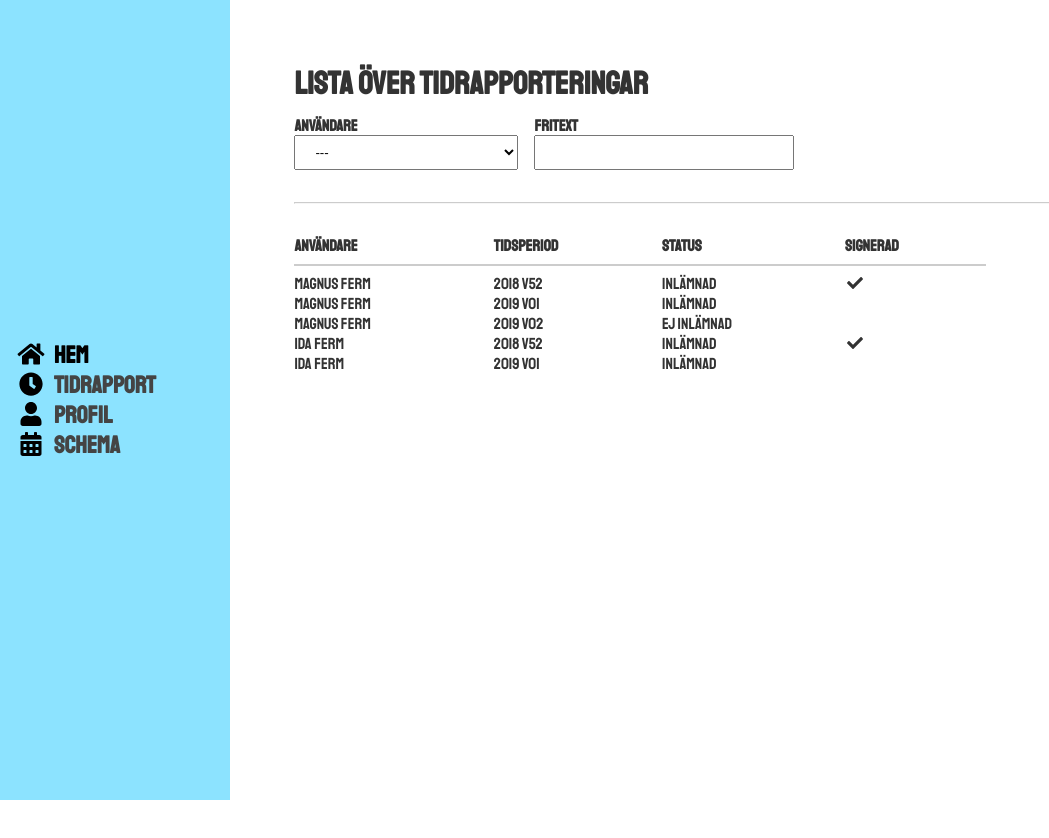
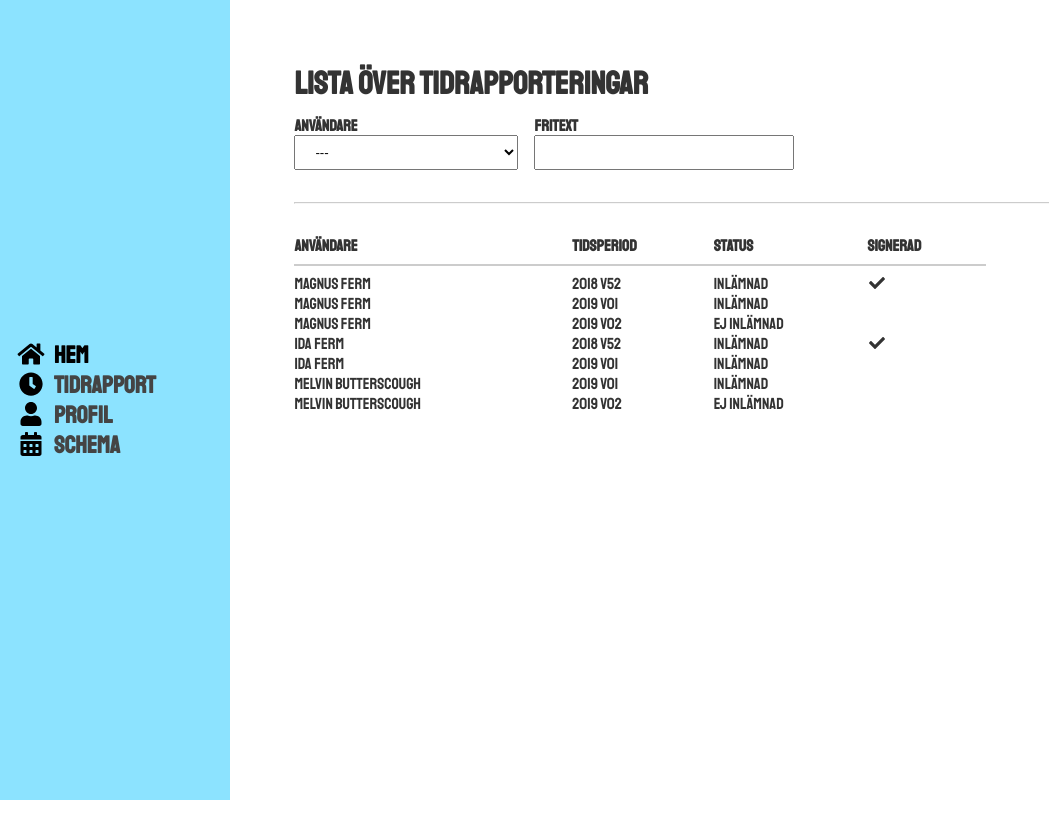
Before and after one commit to Morkalork/time-to-tell, a Vue app: page /#/report/list in a window 1280 px wide. Shown: the top 838 px of the page, without its empty margins (0-1049 px from the left). Built offline with nearby package versions, Linux system fonts and the light colour scheme.

Commit message:
Improved user selection and added Melvin Butterscough

```diff
--- a/src/pages/Report/List.vue
+++ b/src/pages/Report/List.vue
@@ -19,23 +19,24 @@ export default {
   },
   methods: {
     selectUser: function(selectedUser) {
-      if (selectedUser) {
-        this.selectedUser = selectedUser;
-        this.filteredReports = this.reports.filter(
-          report => report.userId === selectedUser
-        );
-      } else {
-        this.filteredReports = this.reports;
-      }
+      this.selectedUser = selectedUser;
     }
   },
   data() {
     return {
       selectedUser: 0,
       reports: [],
-      filteredReports: [],
       users: []
     };
+  },
+  computed: {
+    filteredReports: function() {
+      if (this.selectedUser) {
+        return this.reports.filter(report => report.userId === this.selectedUser);
+      } else {
+        return this.reports;
+      }
+    }
   },
   mounted() {
     this.reports = [
@@ -78,9 +79,24 @@ export default {
         period: '2019 v01',
         status: 'Inlämnad',
         signed: false
+      },
+      {
+        id: 6,
+        user: 'Melvin Butterscough',
+        userId: 111,
+        period: '2019 v01',
+        status: 'Inlämnad',
+        signed: false
+      },
+      {
+        id: 7,
+        user: 'Melvin Butterscough',
+        userId: 111,
+        period: '2019 v02',
+        status: 'Ej inlämnad',
+        signed: false
       }
     ];
-    this.filteredReports = this.reports;
 
     this.users = [
       {
@@ -94,6 +110,10 @@ export default {
       {
         name: 'Ida Ferm',
         id: 333
+      },
+      {
+        name: 'Melvin Butterscough',
+        id: 111
       }
     ];
   }
```
